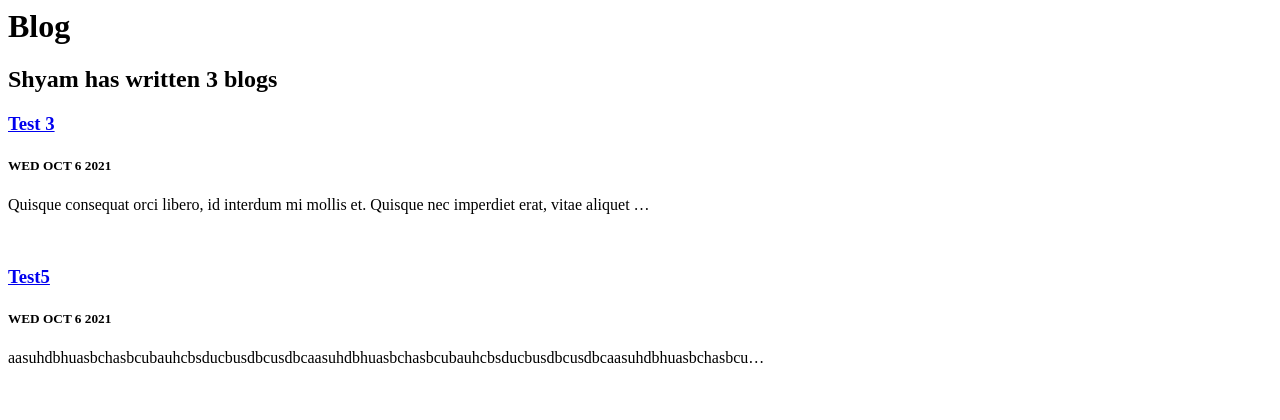
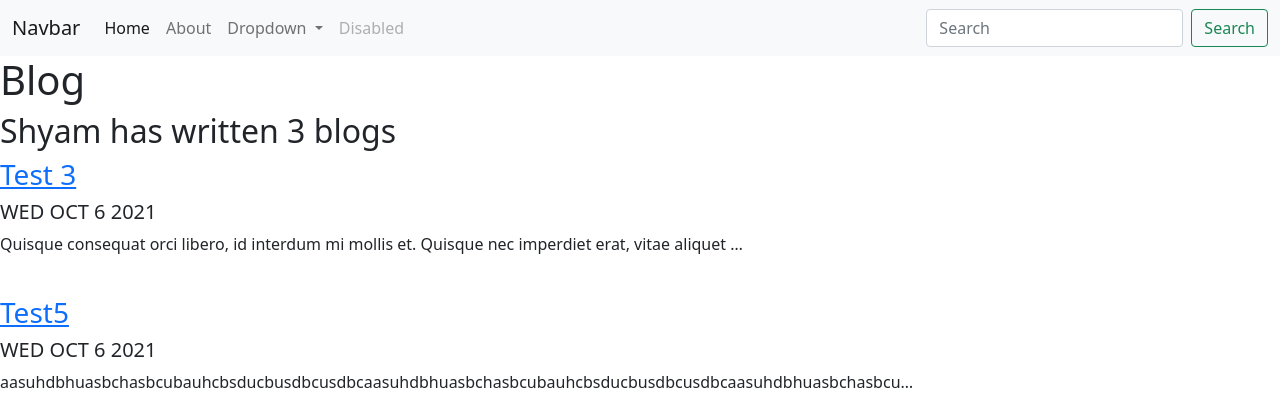
Before and after one commit to shyamnair1487/personal-portfolio, a Django app: page /blog/ in a window 1280 px wide. Shown: the top 420 px of the page. Run offline with Django 3.2, Linux system fonts and the light colour scheme; data comes from the database, SQL or seed files in the repository.

Commit message:
Extended base template

```diff
--- a/blog/templates/blog/all_blogs.html
+++ b/blog/templates/blog/all_blogs.html
@@ -1,3 +1,7 @@
+{% extends 'portfolio/base.html' %}
+
+{% block content %}
+
 <h1>Blog</h1>
 
 <h2>Shyam has written {{ blogs.count }} blog{{ blogs.count|pluralize }}</h2>
@@ -10,3 +14,5 @@
 <br>
 
 {% endfor %}
+
+{% endblock %}
--- a/blog/templates/blog/detail.html
+++ b/blog/templates/blog/detail.html
@@ -1,5 +1,11 @@
+{% extends 'portfolio/base.html' %}
 
+{% block content %}
 
 <h1>{{ blog.title }}</h2>
 <h3>--{{ blog.date|date:'F jS Y'|upper }}--</h3>
 <p>{{ blog.content|safe }}</p>
+
+
+
+{% endblock %}
--- /dev/null
+++ b/portfolio/templates/portfolio/base.html
@@ -0,0 +1,65 @@
+<!doctype html>
+<html lang="en">
+  <head>
+    <!-- Required meta tags -->
+    <meta charset="utf-8">
+    <meta name="viewport" content="width=device-width, initial-scale=1">
+
+    <!-- Bootstrap CSS -->
+    <link href="https://cdn.jsdelivr.net/npm/bootstrap@5.1.2/dist/css/bootstrap.min.css" rel="stylesheet" integrity="sha384-uWxY/CJNBR+1zjPWmfnSnVxwRheevXITnMqoEIeG1LJrdI0GlVs/9cVSyPYXdcSF" crossorigin="anonymous">
+
+    <title>Hello, world!</title>
+  </head>
+  <body>
+
+<nav class="navbar navbar-expand-lg navbar-light bg-light">
+  <div class="container-fluid">
+    <a class="navbar-brand" href="#">Navbar</a>
+    <button class="navbar-toggler" type="button" data-bs-toggle="collapse" data-bs-target="#navbarSupportedContent" aria-controls="navbarSupportedContent" aria-expanded="false" aria-label="Toggle navigation">
+      <span class="navbar-toggler-icon"></span>
+    </button>
+    <div class="collapse navbar-collapse" id="navbarSupportedContent">
+      <ul class="navbar-nav me-auto mb-2 mb-lg-0">
+        <li class="nav-item">
+          <a class="nav-link active" aria-current="page" href="#">Home</a>
+        </li>
+        <li class="nav-item">
+          <a class="nav-link" href="#">About</a>
+        </li>
+        <li class="nav-item dropdown">
+          <a class="nav-link dropdown-toggle" href="#" id="navbarDropdown" role="button" data-bs-toggle="dropdown" aria-expanded="false">
+            Dropdown
+          </a>
+          <ul class="dropdown-menu" aria-labelledby="navbarDropdown">
+            <li><a class="dropdown-item" href="#">Action</a></li>
+            <li><a class="dropdown-item" href="#">Another action</a></li>
+            <li><hr class="dropdown-divider"></li>
+            <li><a class="dropdown-item" href="#">Something else here</a></li>
+          </ul>
+        </li>
+        <li class="nav-item">
+          <a class="nav-link disabled">Disabled</a>
+        </li>
+      </ul>
+      <form class="d-flex">
+        <input class="form-control me-2" type="search" placeholder="Search" aria-label="Search">
+        <button class="btn btn-outline-success" type="submit">Search</button>
+      </form>
+    </div>
+  </div>
+</nav>
+
+{% block content %}{% endblock %}
+
+    <!-- Optional JavaScript; choose one of the two! -->
+
+    <!-- Option 1: Bootstrap Bundle with Popper -->
+    <script src="https://cdn.jsdelivr.net/npm/bootstrap@5.1.2/dist/js/bootstrap.bundle.min.js" integrity="sha384-kQtW33rZJAHjgefvhyyzcGF3C5TFyBQBA13V1RKPf4uH+bwyzQxZ6CmMZHmNBEfJ" crossorigin="anonymous"></script>
+
+    <!-- Option 2: Separate Popper and Bootstrap JS -->
+    <!--
+    <script src="https://cdn.jsdelivr.net/npm/@popperjs/core@2.10.2/dist/umd/popper.min.js" integrity="sha384-7+zCNj/IqJ95wo16oMtfsKbZ9ccEh31eOz1HGyDuCQ6wgnyJNSYdrPa03rtR1zdB" crossorigin="anonymous"></script>
+    <script src="https://cdn.jsdelivr.net/npm/bootstrap@5.1.2/dist/js/bootstrap.min.js" integrity="sha384-PsUw7Xwds7x08Ew3exXhqzbhuEYmA2xnwc8BuD6SEr+UmEHlX8/MCltYEodzWA4u" crossorigin="anonymous"></script>
+    -->
+  </body>
+</html>
```
Also changed, not shown: portfolio/templates/portfolio/home.html (+8 -1 lines), portfolio/static/portfolio/lfc.jpeg (added).
